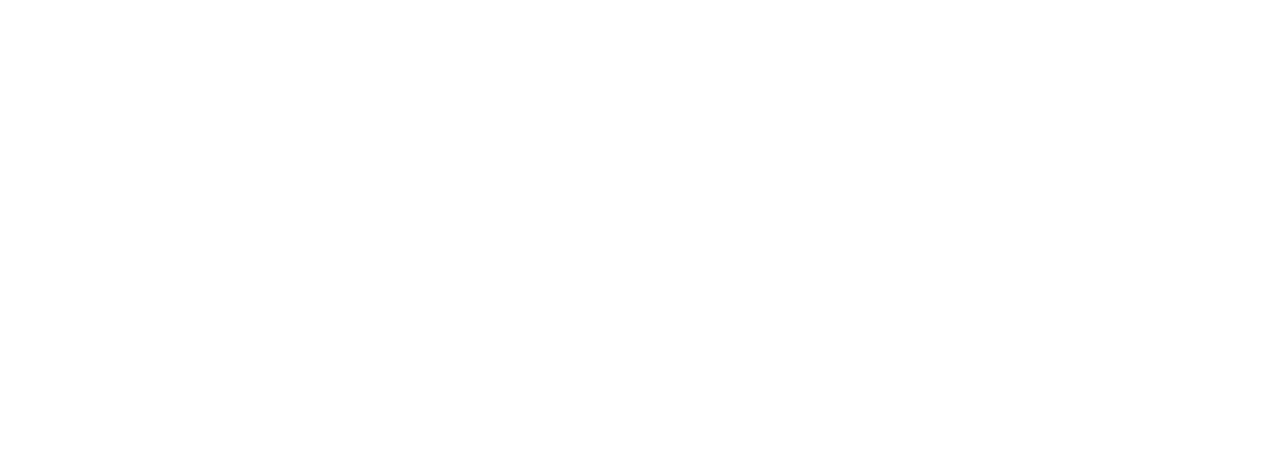
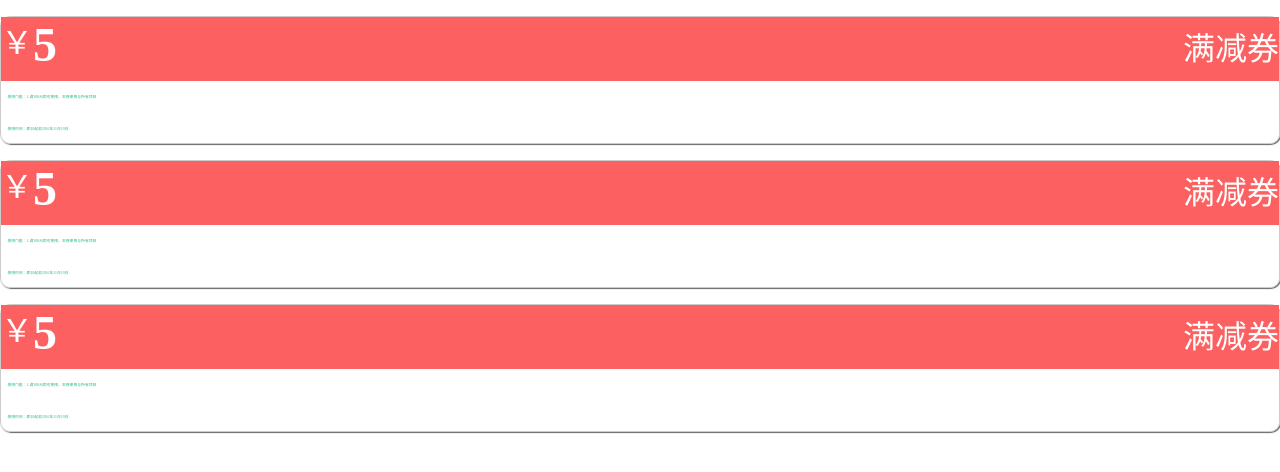
Before and after one commit to wangqiaojia/day1, a plain HTML site: page index.html in a window 1280 px wide. Drawn offline with Linux system fonts and the light colour scheme.

Commit message:
index.html

```diff
--- a/css/style.scss
+++ b/css/style.scss
@@ -36,3 +36,49 @@ html,body{
 		}
 	}
 }
+
+
+.main{
+	width:100%;
+	height:100%;
+	/*padding:0 1rem;*/
+	.box1{
+		width:100%;
+		height:8rem;
+		/*padding:0 1rem;*/
+		border:1px solid #ccc;
+		border-radius: 10px;
+		margin-top:1rem;
+		box-shadow: 1px 1px 1px #666;
+		.top{
+			display:flex;
+			height:4rem;
+			/*padding:0 1rem;*/
+			background:#FD6060;
+			-webkit-justify-content:space-between;
+			/*border-radius: 10px;*/
+			.left{
+				display:flex;
+				color:#fff;
+				span{
+					font-size:2rem;
+				}
+				h3{
+					font-size:3rem;
+				}
+			}
+			.right{
+				color:#fff;
+				font-size:2rem;
+				line-height:4rem;
+			}
+		}
+	}
+}
+
+.bottom{
+	color:#30B881;
+	font-size:.24rem;
+	line-height:2rem;
+	text-indent: .4rem;
+}
--- a/index.html
+++ b/index.html
@@ -0,0 +1,49 @@
+<!doctype html>
+<html lang="en">
+<head>
+	<meta charset="UTF-8">
+	<meta name="viewport" content="width=device-width, user-scalable=no, initial-scale=1.0, maximum-scale=1.0, minimum-scale=1.0">
+	<title>Document</title>
+	<link rel="stylesheet" href="css/style.css">
+</head>
+<body>
+	<main class="main">
+		<div class="box1">
+			<div class="top">
+				<div class="left"><span>￥</span><h3>5</h3></div>
+				<div class="right"><p>满减券</p></div>
+			</div>
+			<div class="bottom">
+				<ul>
+					<li><i class="fa fa-home"></i><p>使用门槛：1.满100元即可使用，本券使用与所有项目</p></li>
+					<li><i class="fa fa-home"></i><p>使用时间：即日起至2016年11月10日</p></li>
+				</ul>
+			</div>
+		</div>
+		<div class="box1">
+			<div class="top">
+				<div class="left"><span>￥</span><h3>5</h3></div>
+				<div class="right"><p>满减券</p></div>
+			</div>
+			<div class="bottom">
+				<ul>
+					<li><i class="fa fa-home"></i><p>使用门槛：1.满100元即可使用，本券使用与所有项目</p></li>
+					<li><i class="fa fa-home"></i><p>使用时间：即日起至2016年11月10日</p></li>
+				</ul>
+			</div>
+		</div>
+		<div class="box1">
+			<div class="top">
+				<div class="left"><span>￥</span><h3>5</h3></div>
+				<div class="right"><p>满减券</p></div>
+			</div>
+			<div class="bottom">
+				<ul>
+					<li><i class="fa fa-home"></i><p>使用门槛：1.满100元即可使用，本券使用与所有项目</p></li>
+					<li><i class="fa fa-home"></i><p>使用时间：即日起至2016年11月10日</p></li>
+				</ul>
+			</div>
+		</div>
+	</main>
+</body>
+</html>
```
Also changed, not shown: css/style.css, 1 other file.
